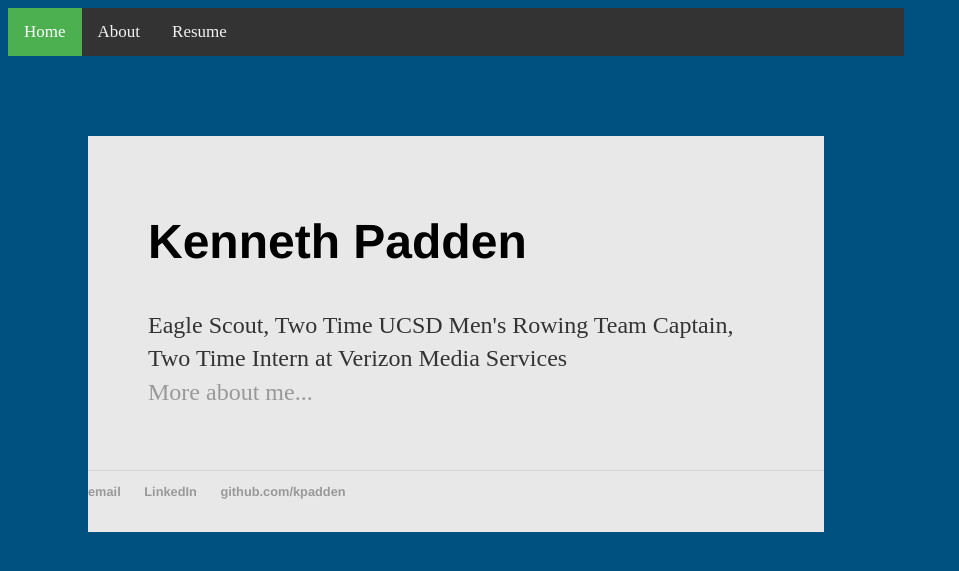
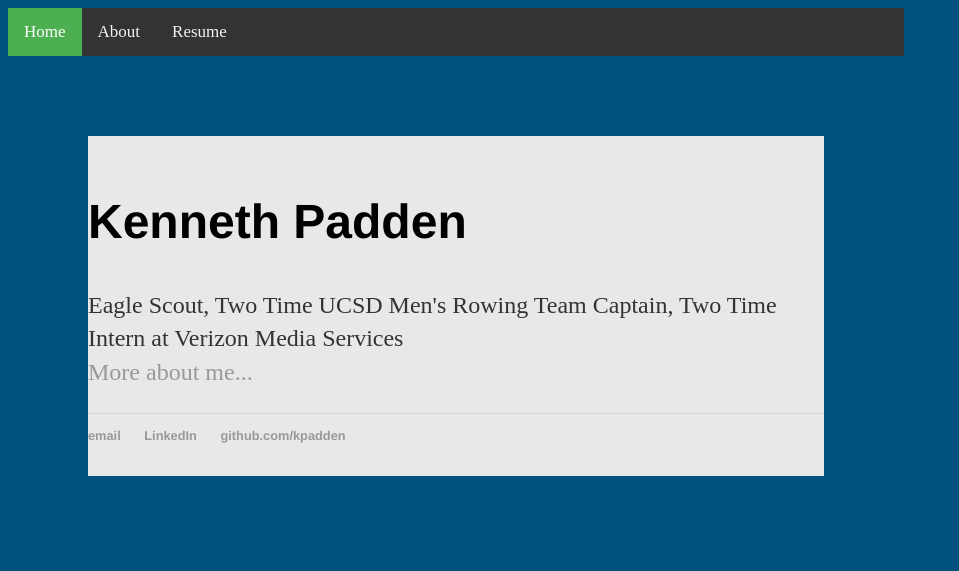
Before and after one commit to kpadden/kpadden.github.io, a Jekyll site: the page built from index.html, in a window 1280 px wide. Shown: the top 571 px of the page, without its empty margins (0-959 px from the left). Built offline with Jekyll 4.4.1, drawn with Linux system fonts in a browser that asks for light colours.

Commit message:
Update main.css

```diff
--- a/css/main.css
+++ b/css/main.css
@@ -7,10 +7,6 @@ body {
 section {
     margin: 80px;
     background-color: #e8e8e8;
-}
-
-div {
-    margin: 60px;
 }
 
 .topnav {
```
